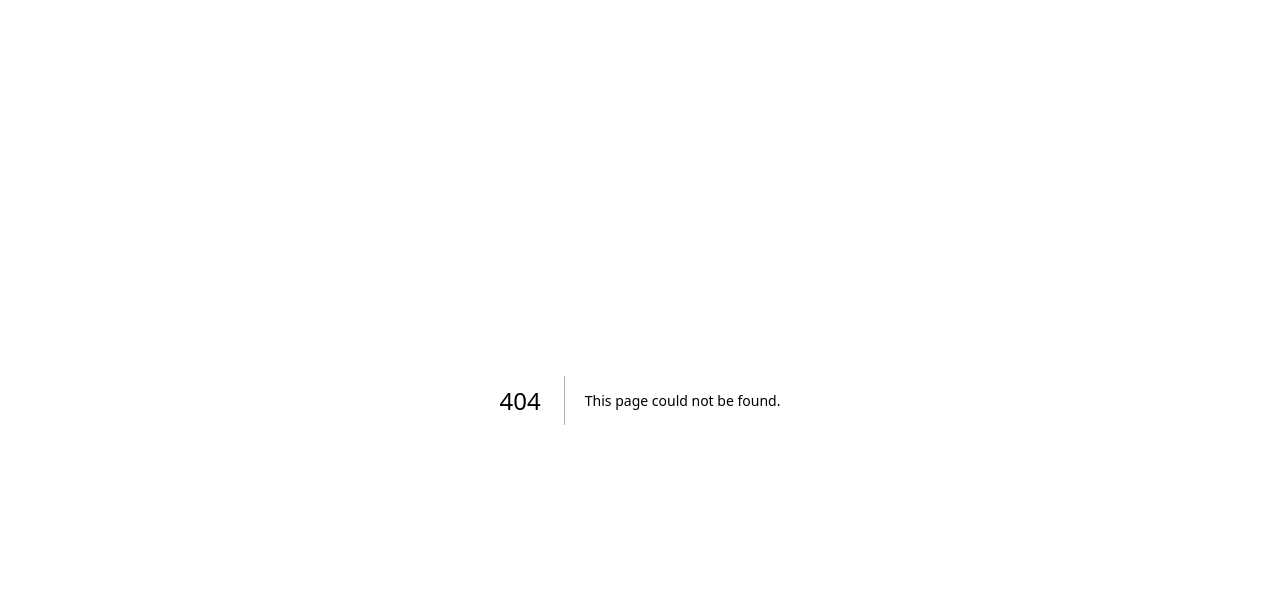
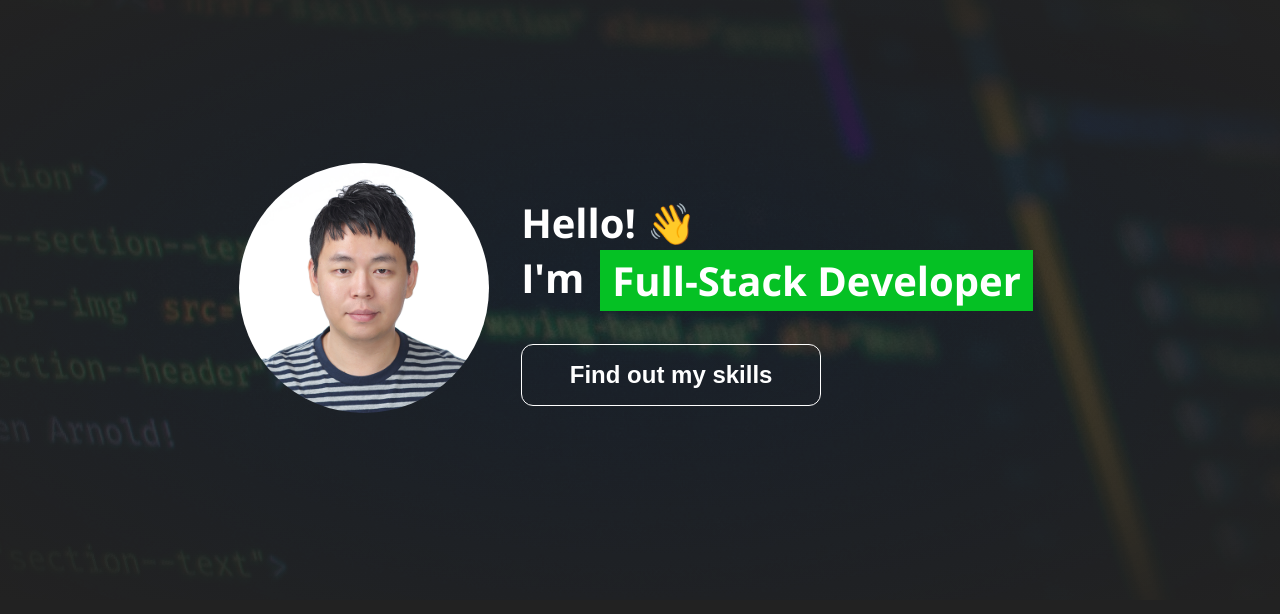
Before and after one commit to hydralisk1/portfolio, a Next.js app: page /myplace in a window 1280 px wide. Before the commit this address had no page. Shown: the top 614 px of the page. Built offline with nearby package versions, Linux system fonts and the light colour scheme.

Commit message:
working on the portfolio website

```diff
--- a/pages/index.tsx
+++ b/pages/index.tsx
@@ -1,4 +1,5 @@
 import Head from "next/head"
+import Welcome from "@/components/Welcome"
 
 export default function Home() {
   return (
@@ -7,6 +8,7 @@ export default function Home() {
         <link rel='icon' href='/favicon.ico' />
         <title>Hi! I'm Joonil</title>
       </Head>
+      <Welcome />
     </>
   )
 }
--- /dev/null
+++ b/pages/myplace/index.tsx
@@ -0,0 +1,48 @@
+import Image from 'next/image'
+import styles from './myplace.module.css'
+import bg from '@/public/assets/coding.jpg'
+import profilePic from '@/public/assets/profile.jpg'
+
+export default function MyPlace() {
+  const bgStyle = {
+    background: `url(${bg.src}) no-repeat center center fixed`,
+    backgroundSize: 'auto cover',
+  }
+
+  return (<>
+    <div
+      style={bgStyle}
+      className={styles.topContainer}
+    >
+      <div className={styles.imgContainer}>
+        <div className={styles.greetings}>
+          <div className={styles.profilePicContainer}>
+            <Image
+              src={profilePic}
+              width={250}
+              height={250}
+              alt={'Joonil\'s profile picture'}
+              style={{
+                borderRadius: '50%',
+                marginRight: '1rem',
+              }}
+            />
+          </div>
+          <div className={styles.greetingContainer}>
+            <span>Hello! 👋</span>
+            <div style={{display: 'flex'}}>
+              <p>I'm</p>
+              <section className={styles.animation}>
+                <div className={styles.first}><div>Joonil Kim</div></div>
+                <div className={styles.second}><div>Frontend Developer</div></div>
+                <div className={styles.third}><div>Backend Developer</div></div>
+                <div className={styles.forth}><div>Full-Stack Developer</div></div>
+              </section>
+            </div>
+            <button className={styles.btn}>Find out my skills</button>
+          </div>
+        </div>
+      </div>
+    </div>
+  </>)
+}
--- /dev/null
+++ b/pages/myplace/myplace.module.css
@@ -0,0 +1,122 @@
+.topContainer {
+  width: 100%;
+  min-height: 600px;
+}
+
+.imgContainer {
+  width: 100%;
+  min-height: 600px;
+  background: radial-gradient(rgb(34, 34, 34, 0.7), #222222);
+  display: flex;
+  justify-content: center;
+  align-items: center;
+}
+
+.greetings {
+  font-size: 40px;
+  font-weight: 700;
+  background-color: transparent;
+}
+
+.greetings * {
+  background-color: transparent;
+}
+
+.animation {
+  height: 62px;
+  overflow: hidden;
+  margin-left: 1rem;
+}
+
+.animation > div > div {
+  padding: 4px 12px;
+  height: 62px;
+  margin-bottom: 62px;
+  display: inline-block;
+}
+
+.animation div:first-child {
+  animation: text-animation 12s infinite;
+}
+
+.first div {
+  background-color: #20a7d8;
+}
+
+.second div {
+  background-color: #CD921E;
+}
+
+.third div {
+  background-color: #C10528;
+}
+
+.forth div {
+  background-color: #05c124;
+}
+
+.greetingContainer {
+  display: flex;
+  flex-direction: column;
+  justify-content: center;
+}
+
+.profilePicContainer {
+  height: 250px;
+  display: flex;
+  align-items: center;
+  justify-content: center;
+}
+
+.btn {
+  padding: 16px;
+  border: 1px solid white;
+  font-size: 24px;
+  font-weight: 600;
+  border-radius: 12px;
+  width: 300px;
+  margin-top: 32px;
+  cursor: pointer;
+  transition: all 0.3s;
+}
+
+.btn:hover {
+  background-color: white;
+  color: #222222;
+}
+
+@media (min-width: 30em) {
+  .greetings {
+    display: block;
+  }
+
+  .profilePicContainer {
+    width: 100%;
+    margin-right: 0;
+    margin-bottom: 24px;
+  }
+}
+
+@media (min-width: 60em) {
+  .greetings {
+    display: flex;
+  }
+
+  .profilePicContainer {
+    width: 250px;
+    margin-right: 24px;
+  }
+}
+
+@keyframes text-animation {
+  0% {margin-top: 0;}
+  10% {margin-top: 0;}
+  20% {margin-top: -119px;}
+  30% {margin-top: -238px;}
+  40% {margin-top: -357px;}
+  60% {margin-top: -357px;}
+  70% {margin-top: -238px;}
+  80% {margin-top: -119px;}
+  90% {margin-top: 0;}
+  100% {margin-top: 0;}
+}
--- a/styles/globals.css
+++ b/styles/globals.css
@@ -2,6 +2,8 @@
   margin: 0;
   padding: 0;
   box-sizing: border-box;
+  color: white;
+  background-color: #222222;
 }
 
 a {
```
Also changed, not shown: components/Welcome/index.tsx (added, +51 -0 lines), components/Welcome/welcome.module.css (added, +107 -0 lines), public/assets/coding.jpg (added).
